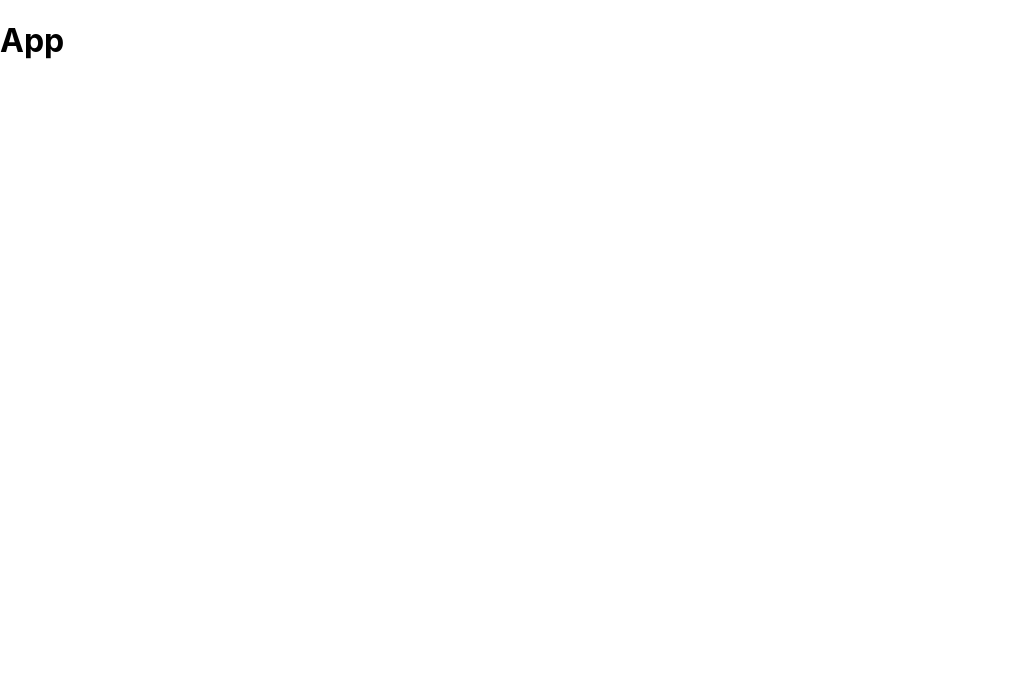
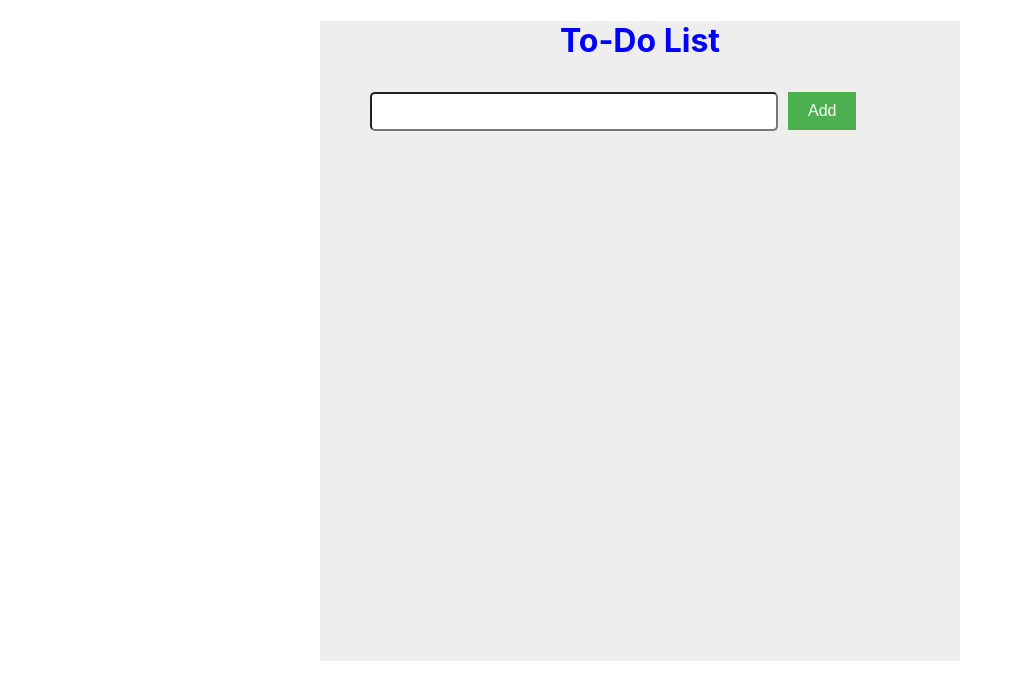
Before and after one commit to rajputDk/todo, a React (Create React App) app: page / in a window 1280 px wide. Shown: the top 700 px of the page, without its empty margins (0-1023 px from the left). Built offline with nearby package versions, Linux system fonts and the light colour scheme.

Commit message:
new todo add

```diff
--- a/src/App.css
+++ b/src/App.css
@@ -1,38 +1,31 @@
-.App {
+.main-container{
+  width: 50%;
+  height: 80vh;
+  margin: 20px auto;
+  background-color: #eee;
+}
+.heading{
   text-align: center;
+  color: blue;
 }
-
-.App-logo {
-  height: 40vmin;
-  pointer-events: none;
+#in{
+  width:60%;
+  padding: 10px;
+  margin: 10px 10px;
+  border-radius: 5px;
+  margin-left: 50px;
 }
-
-@media (prefers-reduced-motion: no-preference) {
-  .App-logo {
-    animation: App-logo-spin infinite 20s linear;
-  }
+.btn{
+  background-color: #4CAF50;
+    border: none;
+    color: white;
+    padding: 10px 20px;
+    text-align: center;
+    text-decoration: none;
+    display: inline-block;
+    font-size: 16px;
 }
-
-.App-header {
-  background-color: #282c34;
-  min-height: 100vh;
-  display: flex;
-  flex-direction: column;
-  align-items: center;
-  justify-content: center;
-  font-size: calc(10px + 2vmin);
-  color: white;
+.head{
+  font-size: smaller;
+  margin-left: 50px;
 }
-
-.App-link {
-  color: #61dafb;
-}
-
-@keyframes App-logo-spin {
-  from {
-    transform: rotate(0deg);
-  }
-  to {
-    transform: rotate(360deg);
-  }
-}
--- a/src/App.js
+++ b/src/App.js
@@ -1,10 +1,42 @@
-import logo from './logo.svg';
+import React, { useState } from 'react'
 import './App.css';
 
 function App() {
+  const [input,setInput]=useState(" ")
+  const [upDate,setUpDate]=useState([
+
+  ])
+  const addTodo =(e)=>{
+    e.preventDefault();
+    const user={
+      input,
+    }
+    setUpDate([...upDate,user])
+    setInput("")
+  };
   return (
     <div>
-      <h1>App</h1>
+     <div className='main-container'>
+      <div className='heading'>
+      <h1>To-Do List</h1>
+      </div>
+       <input type="text"
+        id="in"
+         placeholder='Add Here'
+         value={input}
+         onChange={(e)=> setInput(e.target.value)}/>
+       <button className='btn' onClick={addTodo}>Add</button>
+       <div className='list'>
+       {
+          upDate.map(user=>{
+            return(
+              <h1 className='head'>{user.input}</h1>
+            )
+          })
+        }
+
+       </div>
+     </div>
     </div>
   );
 }
```
